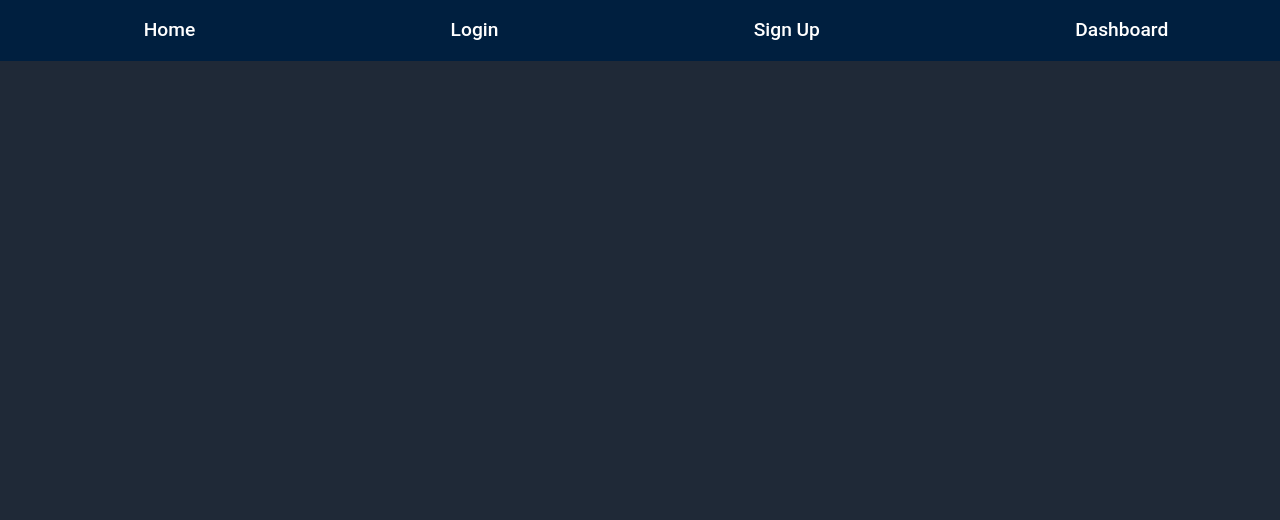
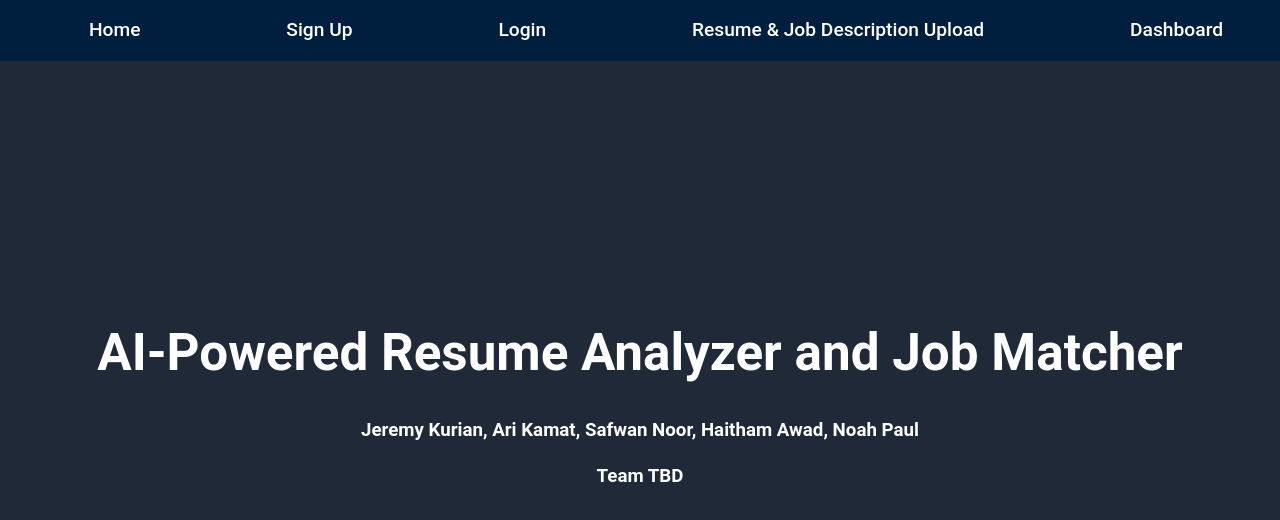
Before and after one commit to arikamat/CS490_ResumeAnalyzer, a React (Vite) app in the folder frontend/: page / in a window 1280 px wide. Shown: the top 520 px of the page. Built offline with nearby package versions, Linux system fonts and the light colour scheme.

Commit message:
add some routing requirements

```diff
--- a/frontend/src/App.jsx
+++ b/frontend/src/App.jsx
@@ -6,7 +6,7 @@ import Home from './pages/Home/Home.jsx';
 import Navbar from './components/Navbar.jsx';
 import Upload from './pages/Upload/Upload.jsx';
 import Dashboard from './pages/Dashboard/Dashboard.jsx'
-const App = () => {
+function App(){
   return (
     <Router>
         <Navbar/>
--- a/frontend/src/components/Navbar.jsx
+++ b/frontend/src/components/Navbar.jsx
@@ -1,5 +1,6 @@
 import { Link } from "react-router-dom";
 import './Navbar.css';
+import { useEffect, useState } from "react";
 
 //component for navbar and links to various
 function Navbar() {
@@ -10,17 +11,21 @@ function Navbar() {
           <Link to="/" className="nav-link">Home</Link>
         </li>
         <li className="nav-item">
+          <Link to="/register" className="nav-link">Sign Up</Link>
+        </li>
+        <li className="nav-item">
           <Link to="/login" className="nav-link">Login</Link>
         </li>
         <li className="nav-item">
-          <Link to="/register" className="nav-link">Sign Up</Link>
+          <Link to="/upload" className="nav-link">Resume & Job Description Upload</Link>
         </li>
         <li className="nav-item">
           <Link to="/dashboard" className="nav-link">Dashboard</Link>
         </li>
+
       </ul>
     </nav>
   );
+
 }
-
 export default Navbar;
--- a/frontend/src/pages/Dashboard/Dashboard.jsx
+++ b/frontend/src/pages/Dashboard/Dashboard.jsx
@@ -4,7 +4,7 @@ import './Dashboard.css';
 import useAuth from "../../hooks/useAuth";
 //Generates dashboard based on fitscore, keywords, and suggestions
 function Dashboard () {
-  const valid = False;
+  // const valid = False;
   useAuth(); // protect route
 
   const fitScore = 50;
@@ -19,6 +19,7 @@ function Dashboard () {
 
   //Format of the page
   return (
+    localStorage.getItem('token') &&
     <div className="dashboardContainer">
       <div className="dashboardTitle">Resume Analysis Dashboard</div>
 
--- /dev/null
+++ b/frontend/src/pages/Home/Home.css
@@ -0,0 +1,6 @@
+h1{
+    color:white
+}
+h3{
+    color:white
+}
--- a/frontend/src/pages/Home/Home.jsx
+++ b/frontend/src/pages/Home/Home.jsx
@@ -1,7 +1,13 @@
+import React from 'react';
+import "./Home.css"
 //needs tests
-function Home(){
-    <div>
-        Hello
-    </div>
+function Home() {
+    return (
+        <div className='title'>
+            <h1>AI-Powered Resume Analyzer and Job Matcher</h1>
+            <h3>Jeremy Kurian, Ari Kamat, Safwan Noor, Haitham Awad, Noah Paul</h3>
+            <h3>Team TBD</h3>
+        </div>
+    );
 }
 export default Home;
--- a/frontend/src/pages/Login/Login.jsx
+++ b/frontend/src/pages/Login/Login.jsx
@@ -3,7 +3,7 @@ import axios from 'axios';
 import '../../assets/global.css';
 import Loading from '../../components/Loading'
 // Handles functionality of login page with email and password
-const Login = () => {
+function Login(){
   const [email, setEmail] = useState('');
   const [password, setPassword] = useState('');
   const [notification, setNotification] = useState('');
--- a/frontend/src/pages/SignUp/SignUp.jsx
+++ b/frontend/src/pages/SignUp/SignUp.jsx
@@ -4,7 +4,7 @@ import '../../assets/global.css';
 import Loading from '../../components/Loading'
 
 // Handles functionality of login page with email, username, password, confirmpassword
-const SignUp = () => {
+function SignUp (){
   const [email, setEmail] = useState('');
   const [username, setUsername] = useState('');
   const [password, setPassword] = useState('');
--- a/frontend/src/pages/Upload/JobDescription.jsx
+++ b/frontend/src/pages/Upload/JobDescription.jsx
@@ -4,7 +4,7 @@ import './JobDescription.css';
 import axios from 'axios';
 import Loading from '../../components/Loading';
 // Component for handling job description text upload
-const JobDescription = () => {
+function JobDescription() {
   const [text, setText] = useState('');
   const [error, setError] = useState('');
   const [success, setSuccess] = useState('');
--- a/frontend/src/pages/Upload/Upload.jsx
+++ b/frontend/src/pages/Upload/Upload.jsx
@@ -2,11 +2,14 @@ import FileUpload from "./FileUpload";
 import JobDescription from "./JobDescription";
 
 import '../../assets/global.css';
-function Upload(){
+import useAuth from "../../hooks/useAuth";
+function Upload() {
+    useAuth();
     return (
+        localStorage.getItem('token') &&
         <div className={'mainContainer'}>
-            <FileUpload/>
-            <JobDescription/>
+            <FileUpload />
+            <JobDescription />
         </div>
 
 
```
